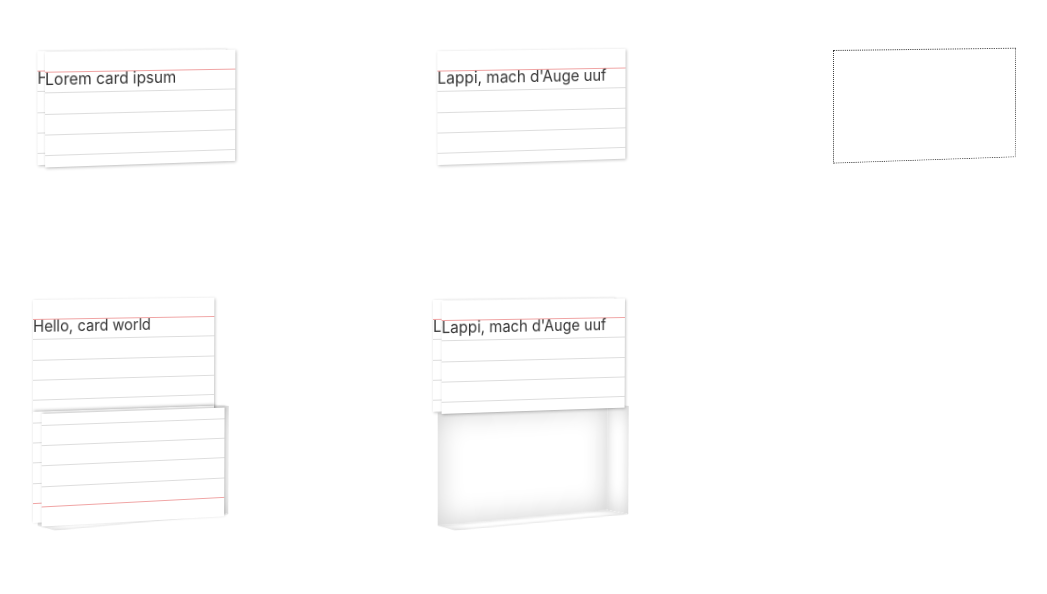
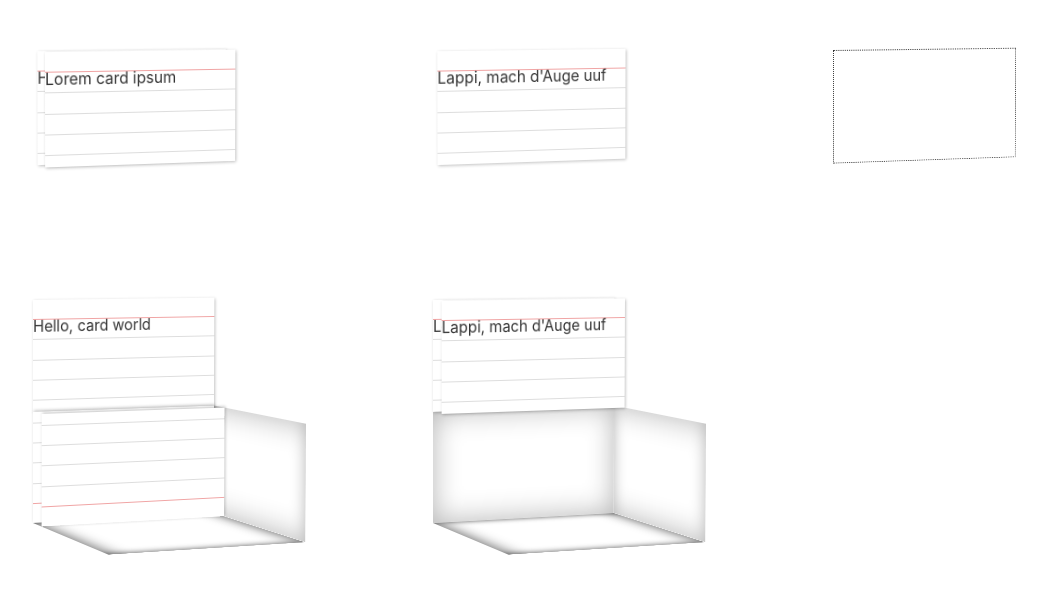
Before and after one commit to rknuus/pensieve, a Svelte app: page / in a window 1280 px wide. Shown: the top 594 px of the page, without its empty margins (17-1064 px from the left). Built offline with nearby package versions, Linux system fonts and the light colour scheme.

Commit message:
Make box bottom bigger and simplify code
We can use the cube as container for the walls, so there is no need for
an extra wrapper.

```diff
--- a/src/Box/OpenedBoxWalls.svelte
+++ b/src/Box/OpenedBoxWalls.svelte
@@ -2,13 +2,11 @@
   import { cssVariables } from '../helpers/css-helpers.js';
   import { positioning } from '../helpers/positioning-store.js';
 
-  export let top;
-  export let left;
   export let cardCount;
 
   // For boxes with a small number of cards the box shape would look weird if the shape is directly
   // proportional to the number of cards. So always use a multiple of 64.
-  $: capacity = 64 + Math.floor(cardCount / 64) * 64;
+  $: capacity = 200 + Math.floor(cardCount / 100) * 100;
 
   $: cardWidth = $positioning.card.width + 'px';
   $: cardHeight = $positioning.card.height + 'px';
@@ -19,28 +17,18 @@
 
 <style>
   /* borrowed from https://davidwalsh.name/css-cube */
-  /* scene wrapper */
-  .wrapper {
-    position: relative;
-    z-index: -1;
-  }
-
   .cube {
     position: absolute;
     top: var(--cubeTop);
     width: var(--cardWidth);
-    /* TODO(KNR): figure out how to avoid redundancy with Box
-       also, the 3D view of the cards don't fit to the box walls
-     */
+    z-index: -1;
     transform-style: preserve-3d;
-    transform: perspective(50cm) rotateX(-2deg) rotateY(20deg);
-    transform-origin: top center;
   }
 
   .wall {
     position: absolute;
     background: rgba(255,255,255,0.1);
-    box-shadow: inset 0 0 30px rgba(0,0,0,0.2);
+    box-shadow: inset 0 0 30px rgba(0,0,0,0.3);
     color: rgba(0,0,0,0.5);
   }
 
@@ -67,16 +55,14 @@
     height: var(--boxDepth);
     transform: rotateX(90deg);
     transform-origin: top center;
+    box-shadow: inset 0 0 30px rgba(0,0,0,0.7);
   }
 </style>
 
 {#if cardCount > 0}
-  <div class="wrapper" use:cssVariables={{cubeTop}}>
-    <div class="origin" />
-    <div class="cube" use:cssVariables={{cardWidth, cardHeight}}>
-      <div class="back wall" use:cssVariables={{cardWidth, cardHeight, boxDepth}} />
-      <div class="bottom wall" use:cssVariables={{cardWidth, cardHeight, boxDepth}} />
-      <div class="right wall" use:cssVariables={{cardWidth, cardHeight, boxDepth}} />
-    </div>
+  <div class="cube" use:cssVariables={{cubeTop, cardWidth, cardHeight}}>
+    <div class="back wall" use:cssVariables={{cardWidth, cardHeight, boxDepth}} />
+    <div class="bottom wall" use:cssVariables={{cardWidth, cardHeight, boxDepth}} />
+    <div class="right wall" use:cssVariables={{cardWidth, cardHeight, boxDepth}} />
   </div>
 {/if}
```
